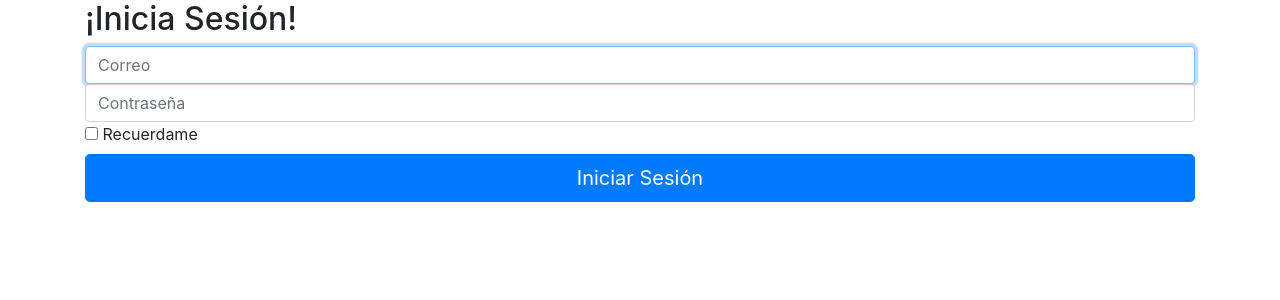
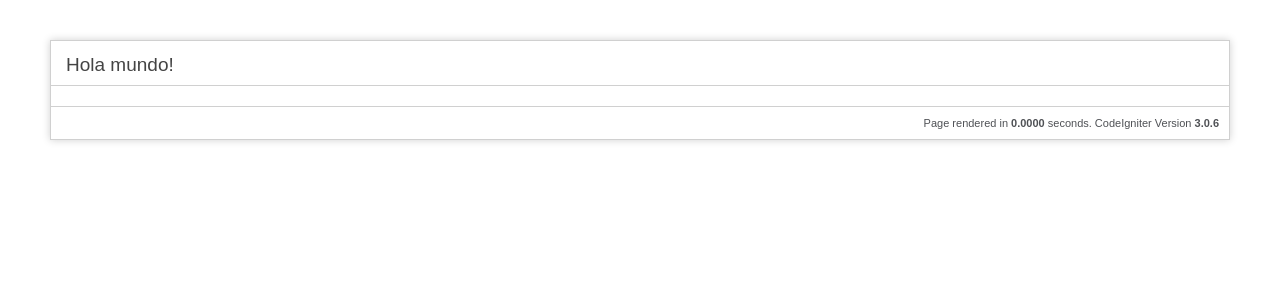
Before and after one commit to luischaavez/Blog.com, a CodeIgniter app: page /database/ in a window 1280 px wide. Shown: the top 300 px of the page. Run offline with CodeIgniter, Linux system fonts and the light colour scheme; some libraries are stand-ins or nearby versions.

Commit message:
Revert "Se añadieron las cajas de texto y el boton del login con estilos de bootstrap"
This reverts commit 06df060d85365aac4d7ea894305a2fc3a1ab131c.

```diff
--- a/application/views/Login.php
+++ b/application/views/Login.php
@@ -6,28 +6,73 @@ defined('BASEPATH') OR exit('No direct script access allowed');
 	<meta charset="utf-8">
 	<title>Welcome to CodeIgniter</title>
 
-	<link href="Bootstrap/css/bootstrap.min.css" rel="stylesheet">
+	<style type="text/css">
+
+	::selection { background-color: #E13300; color: white; }
+	::-moz-selection { background-color: #E13300; color: white; }
+
+	body {
+		background-color: #fff;
+		margin: 40px;
+		font: 13px/20px normal Helvetica, Arial, sans-serif;
+		color: #4F5155;
+	}
+
+	a {
+		color: #003399;
+		background-color: transparent;
+		font-weight: normal;
+	}
+
+	h1 {
+		color: #444;
+		background-color: transparent;
+		border-bottom: 1px solid #D0D0D0;
+		font-size: 19px;
+		font-weight: normal;
+		margin: 0 0 14px 0;
+		padding: 14px 15px 10px 15px;
+	}
+
+	code {
+		font-family: Consolas, Monaco, Courier New, Courier, monospace;
+		font-size: 12px;
+		background-color: #f9f9f9;
+		border: 1px solid #D0D0D0;
+		color: #002166;
+		display: block;
+		margin: 14px 0 14px 0;
+		padding: 12px 10px 12px 10px;
+	}
+
+	#body {
+		margin: 0 15px 0 15px;
+	}
+
+	p.footer {
+		text-align: right;
+		font-size: 11px;
+		border-top: 1px solid #D0D0D0;
+		line-height: 32px;
+		padding: 0 10px 0 10px;
+		margin: 20px 0 0 0;
+	}
+
+	#container {
+		margin: 10px;
+		border: 1px solid #D0D0D0;
+		box-shadow: 0 0 8px #D0D0D0;
+	}
+	</style>
 </head>
 <body>
-<div class="container">
-<form class="form-sigin">
-<h2 class"form-signin-heading">¡Inicia Sesión!</h2>
-<input type="email" id="Email" class="form-control" placeholder="Correo"  autofocus required>
-        <input type="password" id="Password" class="form-control" placeholder="Contraseña" required>
-        <div class="checkbox">
-          <label>
-            <input type="checkbox" value="remember-me"> Recuerdame
-          </label>
-        </div>
-        <button class="btn btn-lg btn-primary btn-block" type="submit">Iniciar Sesión</button>
-</form>
-</div>
+
+<div id="container">
+	<h1>Hola mundo!</h1>
 
 
-    <!-- jQuery (necessary for Bootstrap's JavaScript plugins) -->
-    <script src="https://ajax.googleapis.com/ajax/libs/jquery/1.11.3/jquery.min.js"></script>
-    <!-- Include all compiled plugins (below), or include individual files as needed -->
-    <script src="Bootstrap/js/bootstrap.min.js"></script>
+	<p class="footer">Page rendered in <strong>{elapsed_time}</strong> seconds. <?php echo  (ENVIRONMENT === 'development') ?  'CodeIgniter Version <strong>' . CI_VERSION . '</strong>' : '' ?></p>
+</div>
 
 </body>
 </html>
```
